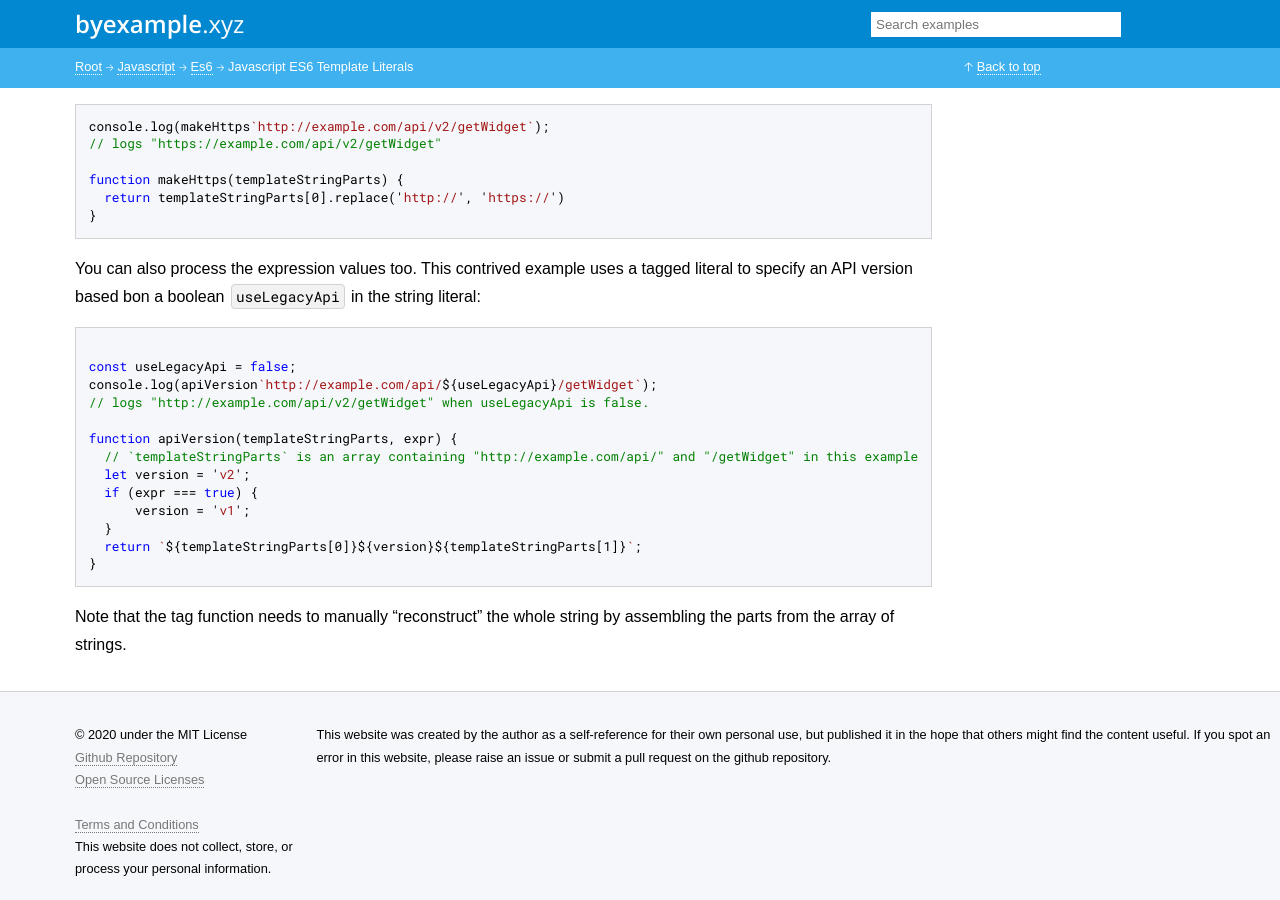
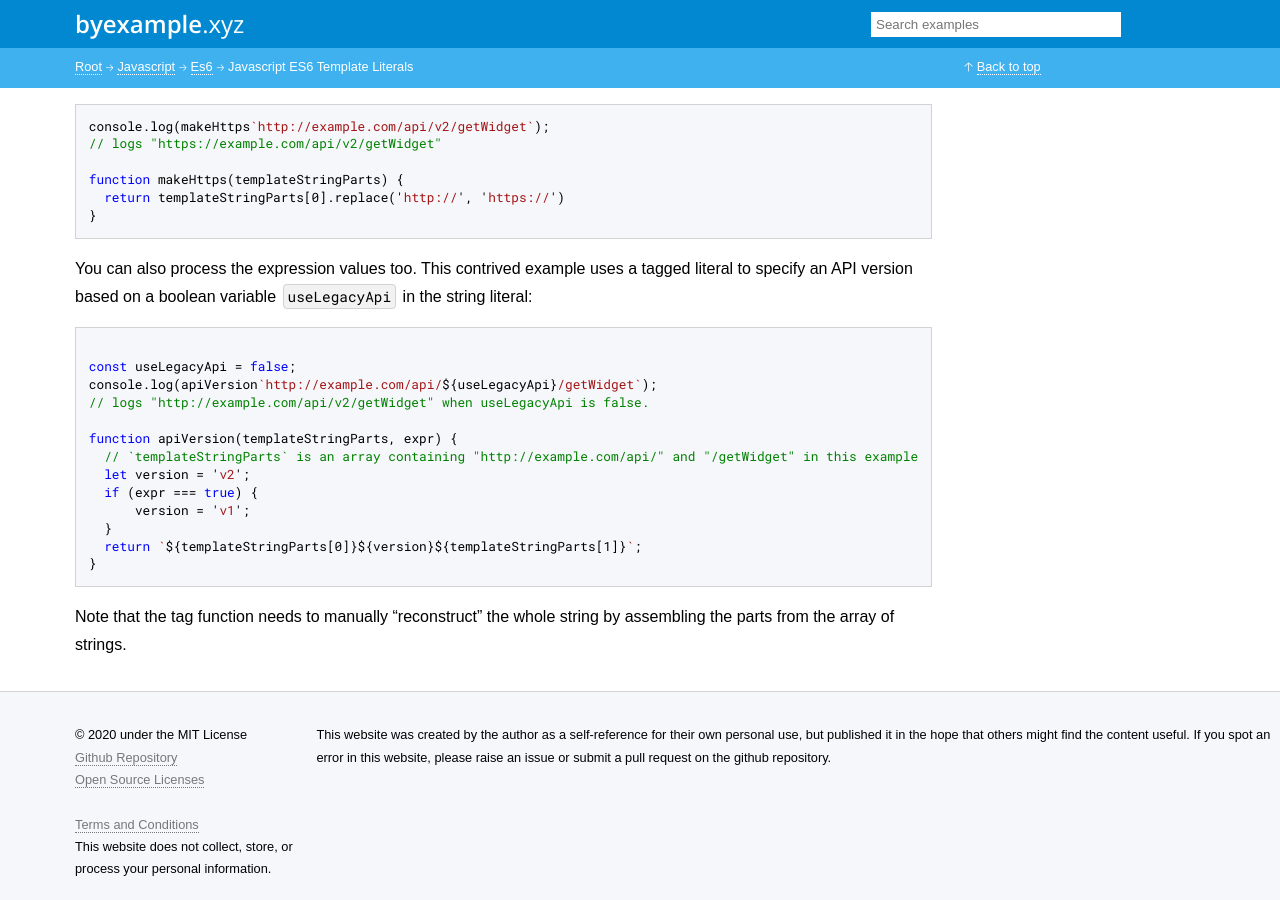
Before and after one commit to matt1/byexample.xyz, a Jekyll site: the page built from _examples/javascript/es6/templateLiterals.md, in a window 1280 px wide and 900 px high, scrolled down 866 px. Built offline with Jekyll 4.4.1, drawn with Linux system fonts in a browser that asks for light colours.

Commit message:
Update templateLiterals.md

````diff
--- a/_examples/javascript/es6/templateLiterals.md
+++ b/_examples/javascript/es6/templateLiterals.md
@@ -53,7 +53,7 @@ function makeHttps(templateStringParts) {
 ```
 
 You can also process the expression values too. This contrived example uses a
-tagged literal to specify an API version based bon a boolean `useLegacyApi` in
+tagged literal to specify an API version based on a boolean variable `useLegacyApi` in
 the string literal:
 
 ```javascript
````
